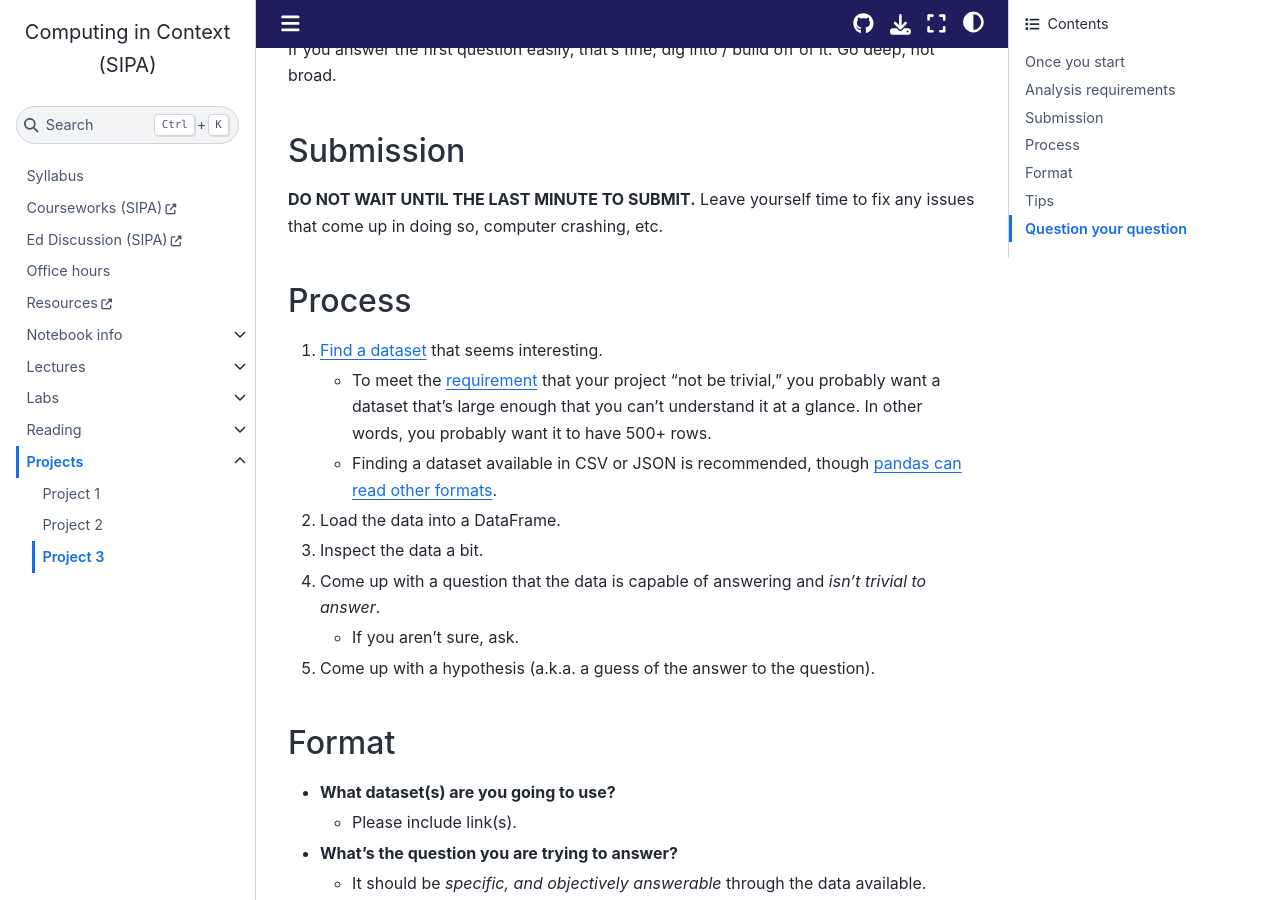
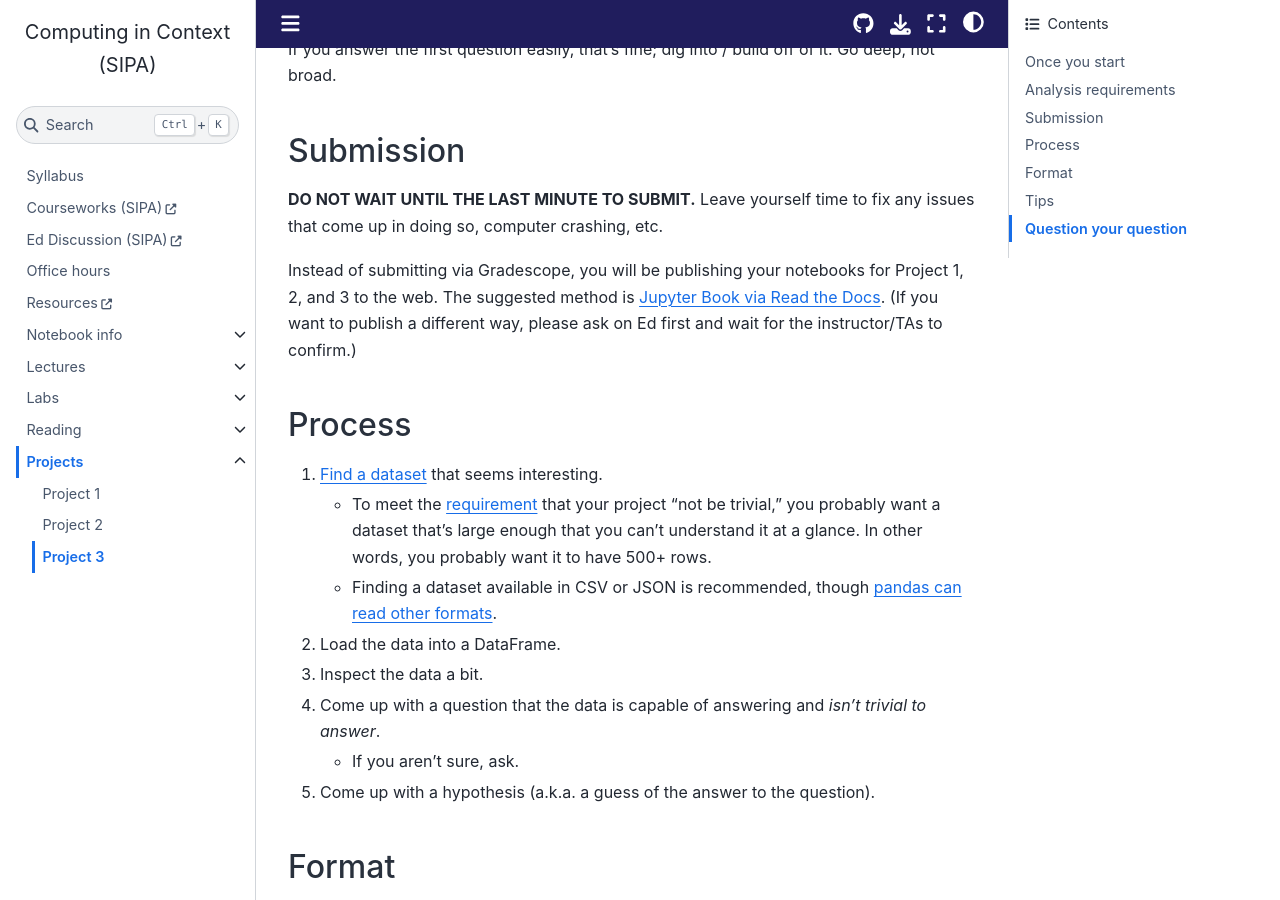
Before and after one commit to afeld/computing-in-context, a Jupyter Book: the page built from project_3.md, in a window 1280 px wide and 900 px high, scrolled down 862 px. Built offline with Jupyter Book 1.0.4 settings and Sphinx 7.4.7 and the Sphinx Book theme 1.1.4, drawn with Linux system fonts in a browser that asks for light colours; pages that are not in the unit, such as notebooks, are missing from menus; comment, search, counter and statistics services are not loaded; some of the changed text lies outside the part shown.

```diff
--- a/project_3.md
+++ b/project_3.md
@@ -29,6 +29,8 @@ If you answer the first question easily, that's fine; dig into / build off of it
 ## Submission
 
 **DO NOT WAIT UNTIL THE LAST MINUTE TO SUBMIT.** Leave yourself time to fix any issues that come up in doing so, computer crashing, etc.
+
+Instead of submitting via Gradescope, you will be publishing your notebooks for Project 1, 2, and 3 to the web. The suggested method is [Jupyter Book via Read the Docs](week_13.md). (If you want to publish a different way, please ask on Ed first and wait for the instructor/TAs to confirm.)
 
 ## Process
 
```
Also changed, not shown: other parts of project_3.md (+0 -4 lines), lecture_23.ipynb.
